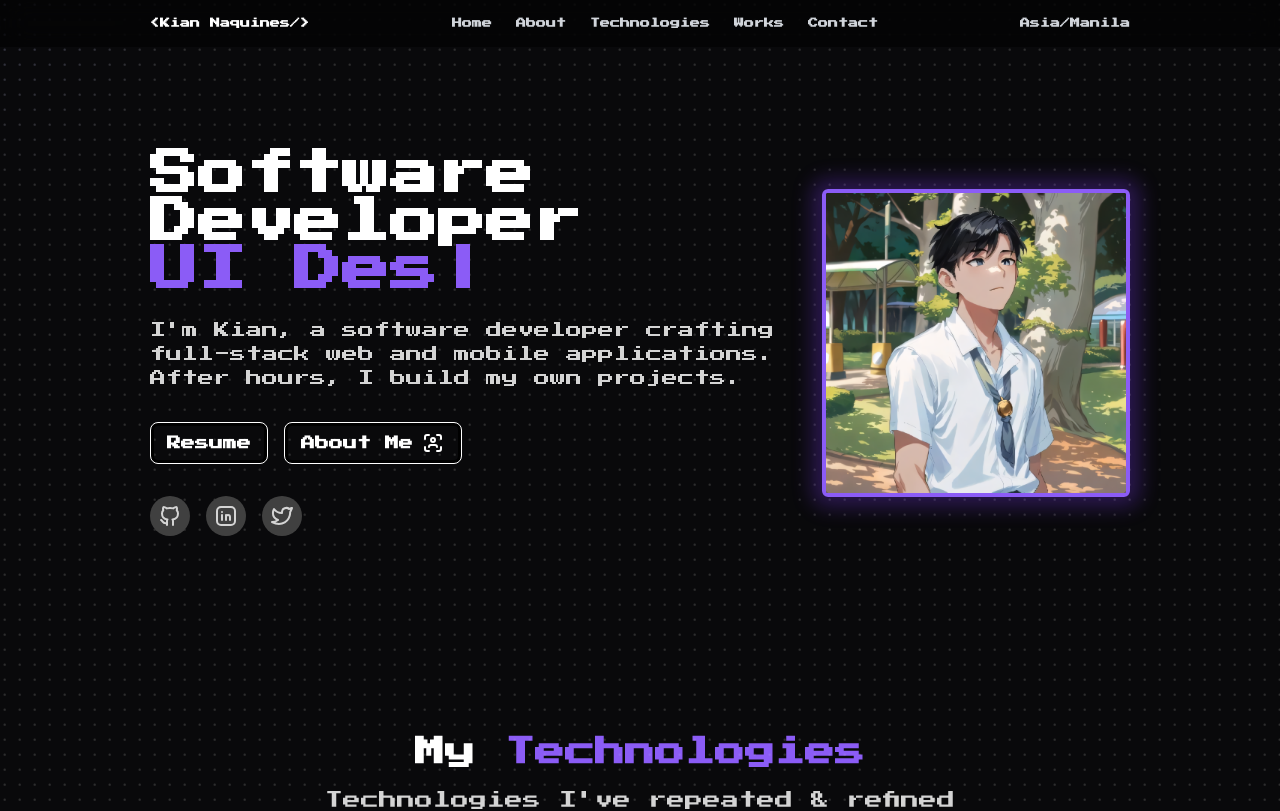
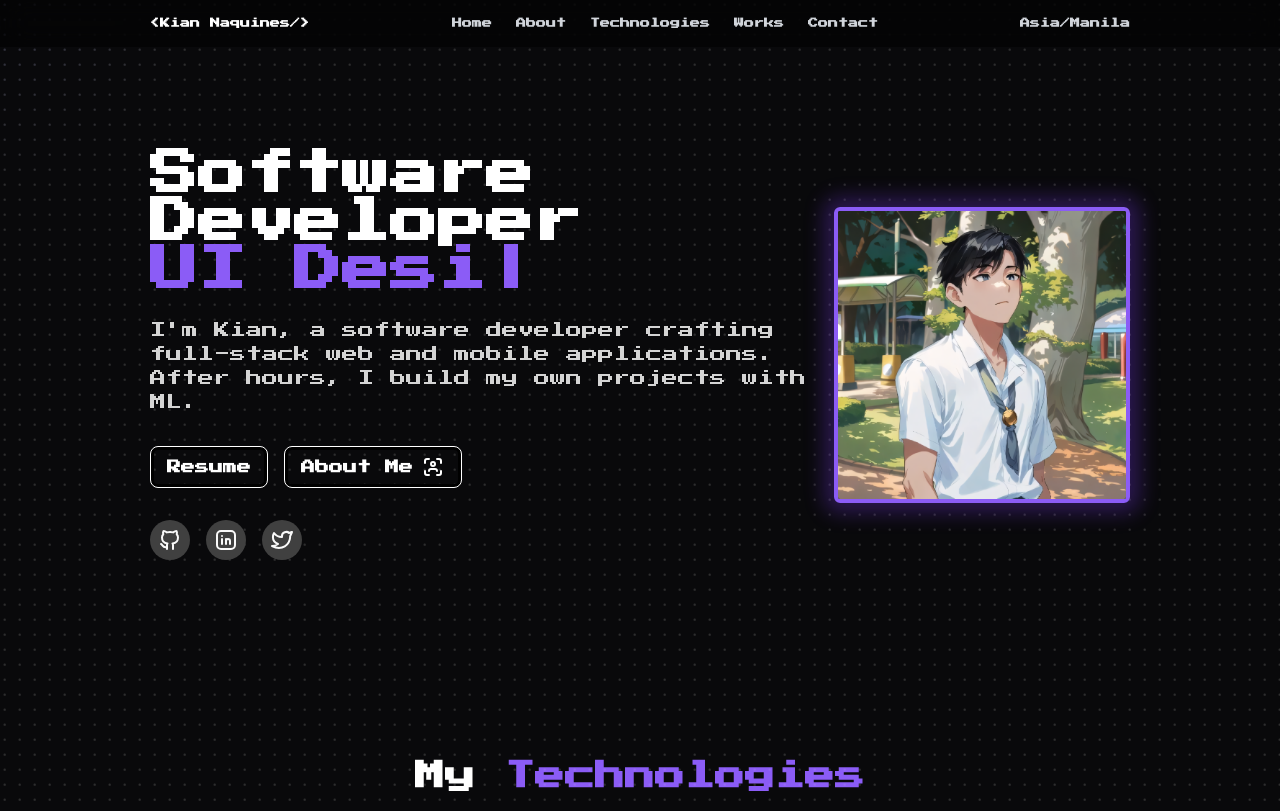
Before and after one commit to kiannaquines/kian_portfolio, a Next.js app: page / in a window 1280 px wide. Shown: the top 811 px of the page. Built offline with nearby package versions, Linux system fonts and the light colour scheme.

Commit message:
Enhance Hero component with improved layout and animations; update Works component to include dynamic project titles and refine project description

```diff
--- a/components/hero.tsx
+++ b/components/hero.tsx
@@ -15,7 +15,7 @@
 const Hero = () => {
   return (
     <section id="hero-section" className="px-6 lg:px-[150px] py-[150px]">
-      <div className="flex flex-col-reverse md:flex-row items-center justify-between max-w-5xl mx-auto">
+      <div className="flex flex-col-reverse md:flex-row items-center justify-between max-w-5xl mx-auto gap-3">
         <div className="flex flex-col items-center md:items-start text-center md:text-left max-w-2xl z-10">
           <motion.h1
             initial={{ opacity: 0, y: 20 }}
@@ -56,7 +56,7 @@
             className="mt-6 text-md text-neutral-800 dark:text-neutral-300"
           >
             I'm Kian, a software developer crafting full-stack web and mobile
-            applications. After hours, I build my own projects.
+            applications. After hours, I build my own projects with ML.
           </motion.p>
 
           <motion.div
@@ -86,8 +86,8 @@
               target="_blank"
               rel="noopener noreferrer"
             >
-              <div className="p-2 bg-neutral-200 dark:bg-neutral-700 rounded-full hover:bg-violet-500 transition-colors hover:shadow-[0_0_20px_2px_rgba(255,255,255,0.5)]">
-                <IconBrandGithub className="text-2xl text-neutral-700 dark:text-neutral-300 hover:text-white transition-colors" />
+              <div className="p-2 bg-neutral-200 dark:bg-neutral-700 rounded-full hover:bg-violet-600 transition-colors hover:shadow-[0_0_20px_10px_rgba(124,58,237,0.3)]">
+                <IconBrandGithub className="text-2xl hover:text-violet-500 transition-colors" />
               </div>
             </a>
             <a
@@ -95,8 +95,8 @@
               target="_blank"
               rel="noopener noreferrer"
             >
-              <div className="p-2 bg-neutral-200 dark:bg-neutral-700 rounded-full hover:bg-violet-500 transition-colors hover:shadow-[0_0_20px_2px_rgba(255,255,255,0.5)]">
-                <IconBrandLinkedin className="text-2xl text-neutral-700 dark:text-neutral-300 hover:text-white transition-colors" />
+              <div className="p-2 bg-neutral-200 dark:bg-neutral-700 rounded-full hover:bg-violet-600 transition-colors hover:shadow-[0_0_20px_10px_rgba(124,58,237,0.3)]">
+                <IconBrandLinkedin className="text-2xl hover:text-violet-500 transition-colors" />
               </div>
             </a>
             <a
@@ -104,8 +104,8 @@
               target="_blank"
               rel="noopener noreferrer"
             >
-              <div className="p-2 bg-neutral-200 dark:bg-neutral-700 rounded-full hover:bg-violet-500 transition-colors hover:shadow-[0_0_20px_2px_rgba(255,255,255,0.5)]">
-                <IconBrandTwitter className="text-2xl text-neutral-700 dark:text-neutral-300 hover:text-white transition-colors" />
+              <div className="p-2 bg-neutral-200 dark:bg-neutral-700 rounded-full hover:bg-violet-600 transition-colors hover:shadow-[0_0_20px_10px_rgba(124,58,237,0.3)]">
+                <IconBrandTwitter className="text-2xl hover:text-violet-500 transition-colors" />
               </div>
             </a>
           </div>
--- a/components/works.tsx
+++ b/components/works.tsx
@@ -1,3 +1,5 @@
+"use client"
+
 import React from "react";
 import { BentoGrid, BentoGridItem } from "@/components/ui/bento-grid";
 import {
@@ -6,6 +8,7 @@
     IconSignature,
     IconTableColumn,
 } from "@tabler/icons-react";
+import { TypeAnimation } from "react-type-animation";
 
 export default function Works() {
     return (
@@ -13,10 +16,23 @@
 
             <div className="mx-auto">
                 <h2 className="text-3xl font-bold text-center text-neutral-900 dark:text-white mb-4 pt-9">
-                    My <span className="text-violet-500">Projects</span>
+                    My <TypeAnimation
+                        className="text-violet-500"
+                        sequence={[
+                            "Project",
+                            2000,
+                            "Repositiory",
+                            2000,
+                            "Builds",
+                            2000,
+                        ]}
+                        speed={30}
+                        repeat={Infinity}
+                        wrapper="span"
+                    />
                 </h2>
                 <p className="text-center text-neutral-700 dark:text-neutral-300 text-lg mb-8 max-w-2xl mx-auto">
-                    My Projects I personally developed.
+                    My projects I personally love to developed and spent time.
                 </p>
                 <BentoGrid className="max-w-7xl mx-auto md:auto-rows-[20rem]">
                     {items.map((item, i) => (
```
